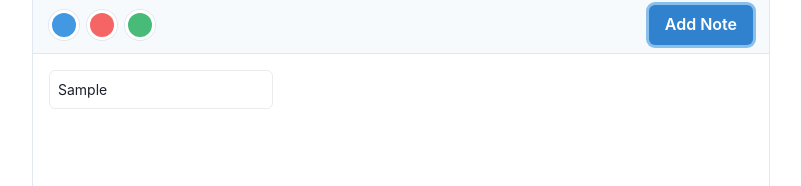
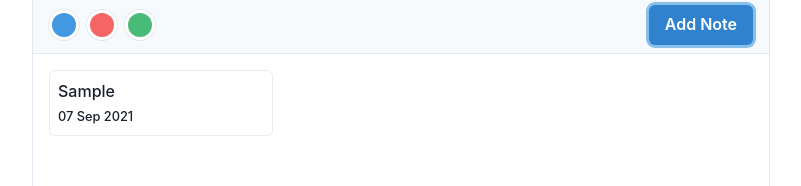
Before and after one commit to eleviven/notzapp, a React (Create React App) app: page / in a window 1280 px wide. Both pictures are taken after typing "Sample" into the empty fields and a click on the button "Add Note". Shown: the part 132-318 px from the top of the page, without its empty margins (239-1040 px from the left). Built offline with nearby package versions, Linux system fonts and the light colour scheme.

Commit message:
Add actions map to note card

```diff
--- a/src/components/note-card/note-card.js
+++ b/src/components/note-card/note-card.js
@@ -1,25 +1,62 @@
+import { chakra, ButtonGroup, Icon, IconButton } from "@chakra-ui/react";
 import { Box, Text } from "@chakra-ui/layout";
-import React from "react";
+import dayjs from "dayjs";
+
+const NoteCardBox = chakra(chakra.div, {
+  baseStyle: {
+    position: "relative",
+    borderWidth: 1,
+    borderColor: "blackAlpha.200",
+    rounded: "md",
+    padding: 2,
+  },
+});
+
+const NoteCardActionsBox = chakra(ButtonGroup, {
+  baseStyle: {
+    position: "absolute",
+    bottom: "1.5",
+    right: "1.5",
+    opacity: "0",
+    transition: "all",
+    transitionDuration: "0.2s",
+    _groupHover: { opacity: 1 },
+  },
+});
 
 export default function NoteCard({
   text,
+  date,
   color,
   backgroundColor,
+  actions,
   children,
   ...props
 }) {
   return (
-    <Box
-      borderWidth="1px"
-      borderColor="blackAlpha.200"
-      color={color}
-      backgroundColor={backgroundColor}
-      rounded="md"
-      padding="2"
-      {...props}
-    >
-      <Text fontSize="sm">{text || children}</Text>
-    </Box>
+    <NoteCardBox role="group" backgroundColor={backgroundColor} {...props}>
+      <Box color={color}>
+        <Text fontSize="md" fontWeight="medium">
+          {text || children}
+        </Text>
+        <Text as="small" fontWeight="medium">
+          {dayjs(date).format("DD MMM YYYY")}
+        </Text>
+      </Box>
+      {actions && (
+        <NoteCardActionsBox size="sm">
+          {actions.map((item, index) => (
+            <IconButton
+              key={index}
+              colorScheme={item.colorSchema}
+              onClick={item.onClick}
+            >
+              <Icon as={item.icon} />
+            </IconButton>
+          ))}
+        </NoteCardActionsBox>
+      )}
+    </NoteCardBox>
   );
 }
 
```
